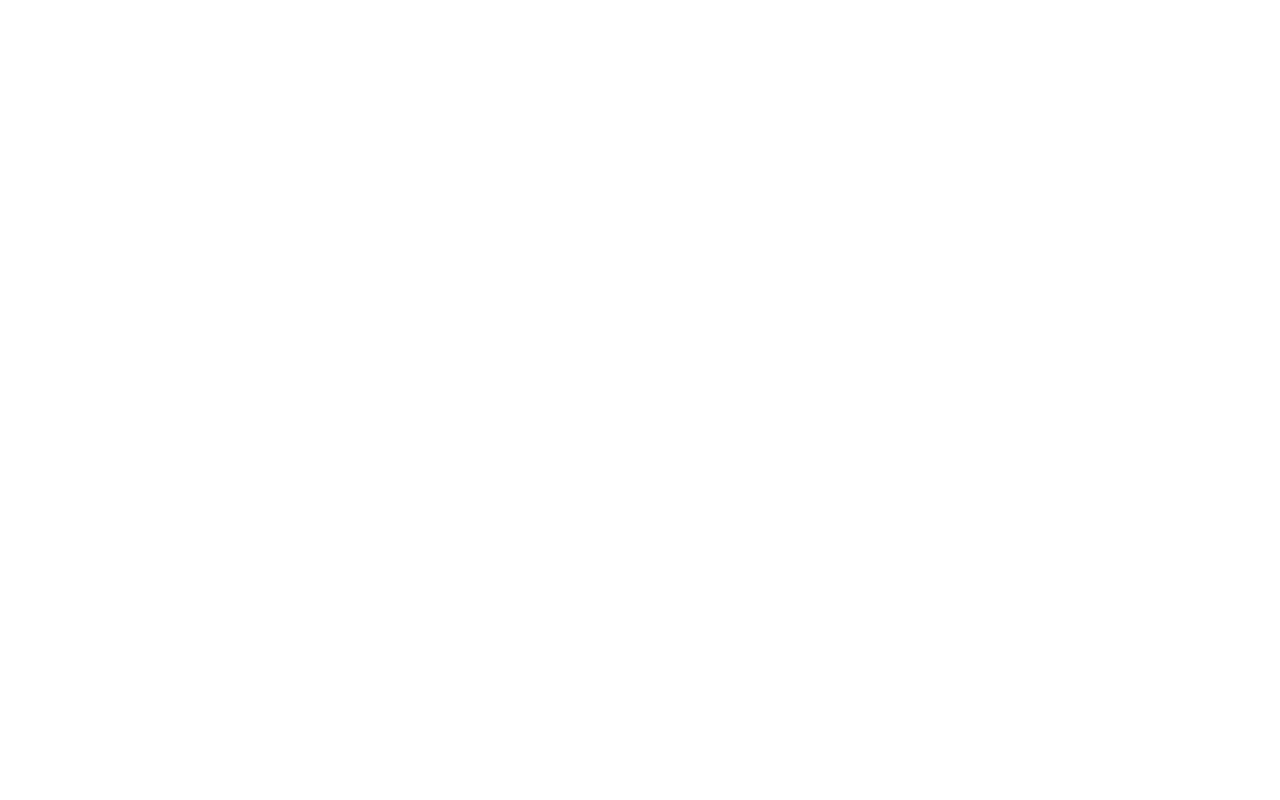
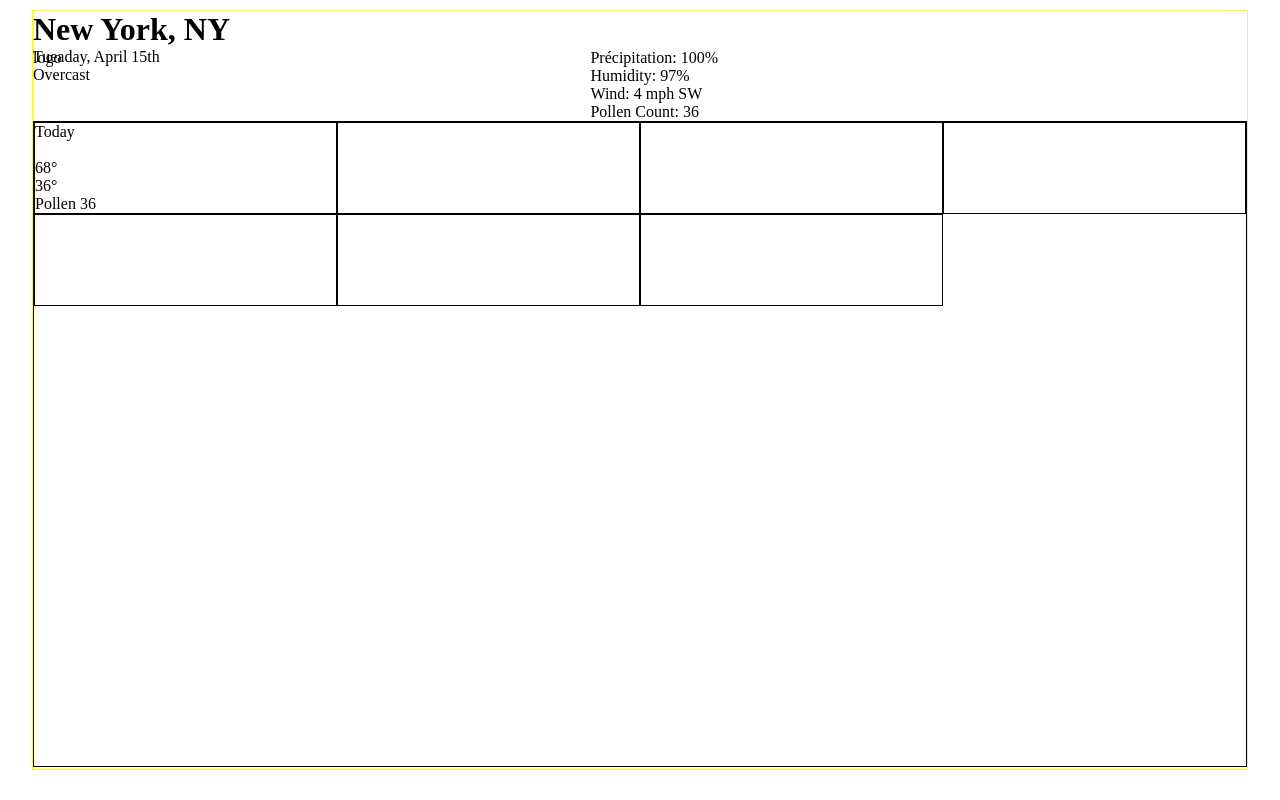
Before and after one commit to Prolapsus/ExosResponsive, a plain HTML site: page pages/meteo.html in a window 1280 px wide. Drawn offline with Linux system fonts and the light colour scheme.

Commit message:
squelette exo meteo pu**** de grid

```diff
--- a/assets/style/meteo.css
+++ b/assets/style/meteo.css
@@ -0,0 +1,59 @@
+* {
+    margin: 0;
+    padding: 0;
+    box-sizing: border-box;
+}
+
+body {
+    width: 95vw;
+    height: 95vh;
+    margin : 10px auto;
+    border: 1px solid yellow;
+}
+
+header {
+    height : 5%;
+}
+
+main section:first-of-type {
+    height: 15%;
+    display: grid;
+    grid-template-columns: 1fr, 1fr;
+    grid-template-areas: "gauche droite";
+}
+
+#gauche {
+    text-align: left;
+}
+
+#droite {
+    align-items: end;
+}
+ul {
+    text-decoration: none;
+}
+li {
+    list-style-type: none;
+}
+
+#semaine {
+    width: 100%;
+    height: 80%;
+    display: grid;
+    grid-template-columns: repeat(4, 1fr);
+    grid-template-rows: repeat(7, 1fr);
+    border: 1px solid black;
+}
+
+
+#test {
+
+}
+
+
+
+
+
+.ligne {
+    border: 1px solid black;
+}
--- a/pages/meteo.html
+++ b/pages/meteo.html
@@ -8,6 +8,67 @@
     <title>Meteo</title>
 </head>
 <body>
+    <header>
+        <h1>New York, NY</h1>
+        <ul>
+            <li>Tueaday, April 15th</li>
+            <li>Overcast</li>
+        </ul>
+    </header>
+    <main>
+        <section>
+            <article id="gauche">
+                <p>
+                    logo
+                </p>
+            </article>
+            <article id="droite">
+                <ul>
+                    <li>Précipitation: 100%</li>
+                    <li>Humidity: 97%</li>
+                    <li>Wind: 4 mph SW</li>
+                    <li>Pollen Count: 36</li>
+                </ul>
+            </article>
+        </section>
+        <section id="semaine">
+            <article class="ligne" id="Today">
+                <p class="jour">
+                    Today
+                </p>
+                <img src="" alt="" class="icone">
+                <p class="temperature" id="test">
+                    68° <br>
+                    36°
+                </p>
+                <p class="pollen">
+                    Pollen 36
+                </p>
+            </article>
+            <article class="ligne" id="Wednesday">
 
+
+            </article>
+            <article class="ligne" id="Thrusday">
+
+            </article>
+            <article class="ligne" id="Friday">
+
+
+            </article>
+            <article class="ligne" id="Saturday">
+
+
+            </article>
+            <article class="ligne" id="Sunday">
+
+
+            </article>
+            <article class="ligne" id="Monday">
+
+
+            </article>
+        </section>
+    </main>
 </body>
 </html>
```
Also changed, not shown: assets/style/pageWeb.css (+6 -4 lines).
